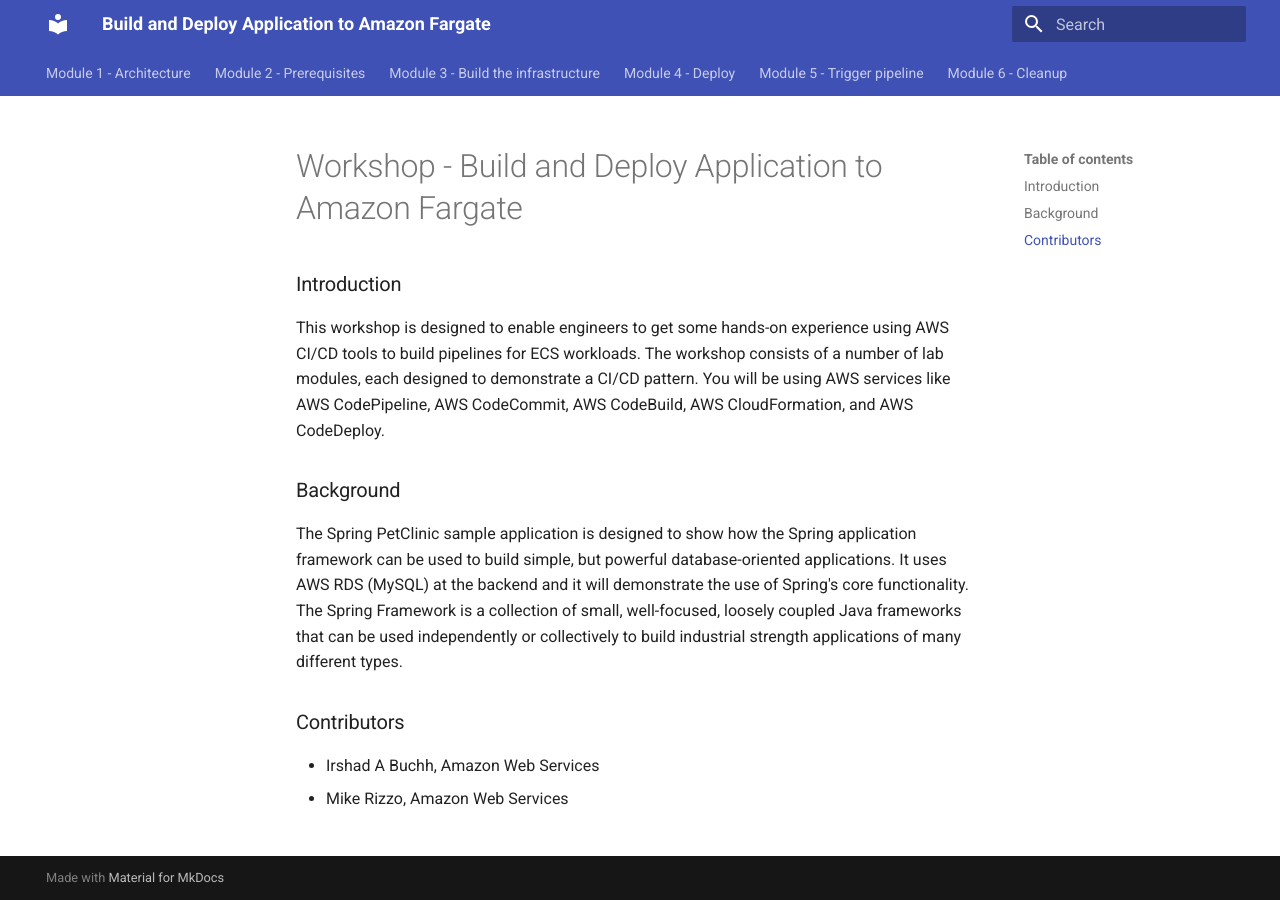
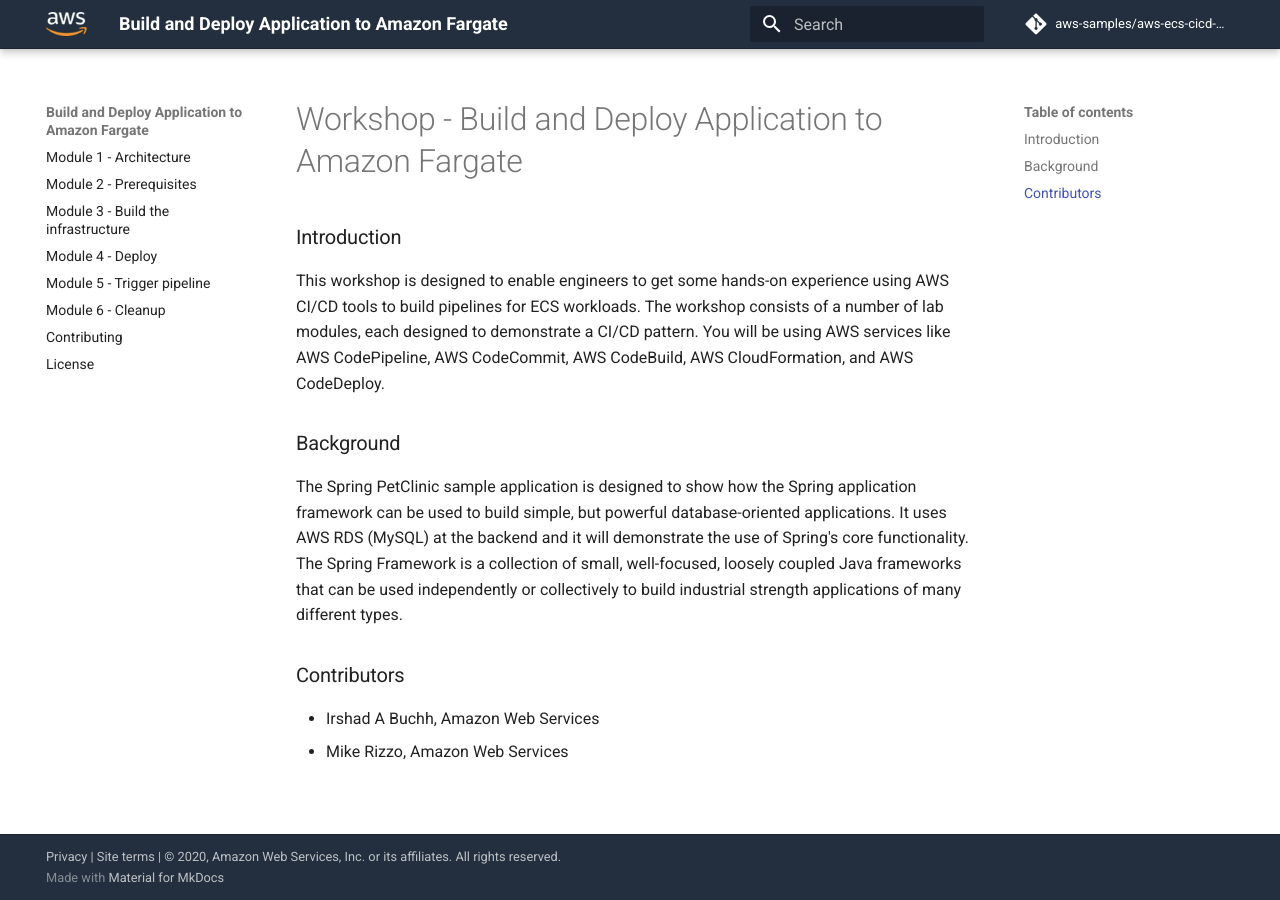
Before and after one commit to aws-samples/aws-ecs-cicd-terraform, an MkDocs documentation site: the page built from docs/index.md, in a window 1280 px wide. Built offline with MkDocs 1.6.1 and Material for MkDocs 9.7.7, drawn with Linux system fonts in a browser that asks for light colours; some web fonts are replaced; comment, search, counter and statistics services are not loaded.

Commit message:
added assets folder

```diff
--- /dev/null
+++ b/docs/stylesheets/custom.css
@@ -0,0 +1,136 @@
+
+.md-header {
+    background-color: #232f3e !important;
+    border-bottom: 1px solid #1b2532 !important;
+}
+
+@media only screen and (max-width: 76.1875em) {
+
+    html .md-nav--primary .md-nav__title--site {
+        background-color: #232f3e !important;
+        border-bottom: 1px solid #1b2532 !important;
+    }
+
+    .md-nav__source {
+        background-color: #1f4e79 !important;
+    }
+
+    html .md-nav--primary .md-nav__title {
+        background-color: #232f3e !important;
+        border-bottom: 1px solid #1b2532 !important;
+        color: #ffffff;
+    }
+
+    html .md-nav--primary .md-nav__title::before {
+        color: #ffffff;
+    }
+
+}
+
+.md-tabs__link {
+    font-weight: bold !important;
+    font-size: .8rem !important;
+}
+
+.md-header-nav__source {
+    margin-left: 0;
+}
+
+/* Language Drop Down */
+.md-header-nav__lang {
+    display: block;
+    width: 2rem;
+    margin-left: .5rem;
+    margin-right: .2rem;
+    padding-right: .6rem;
+}
+
+.md-lang-drop {
+    line-height: 2.6rem;
+    padding: 0 0.5rem;
+    font-size: 1.2rem;
+    width: 1px
+}
+
+.md-lang-dropbtn {
+    color: white;
+    border: none;
+    cursor: pointer;
+    font-weight: bold;
+}
+
+.md-lang-dropbtn:hover, .md-lang-dropbtn:focus {
+    color: #f8991d;
+}
+
+.md-dropdown-content {
+    display: none;
+    width: 100%;
+    background-color: #f1f1f1;
+    box-shadow: 0px 8px 16px 0px rgba(0,0,0,0.2);
+    z-index: 1;
+    overflow: auto;
+}
+
+.md-dropdown-content a {
+    color: black;
+    padding: 0px 10px;
+    text-decoration: none;
+    display: block;
+    line-height: 3rem;
+    font-weight: bold;
+    font-size: 1.3rem;
+  }
+
+.md-dropdown-content a:hover {
+    color: #f8991d;
+}
+
+.show {
+    display:block;
+}
+
+/* Second Navigation */
+
+.md-tabs {
+    background-image: url(../assets/images/second-nav-blue.png);
+    background-color: #1f4e79 !important;
+}
+
+.md-tabs__item {
+    margin-right: 15px;
+}
+
+.md-content__button {
+    display: none;
+}
+
+.md-typeset table:not([class]) th {
+    min-width: 15rem;
+    background-color: #6c6c6c !important;
+    font-size: medium;
+}
+
+.md-typeset table:not([class]) td {
+    vertical-align: middle;
+}
+
+.table {
+    font-size: medium;
+}
+
+.md-header-nav__button.md-logo img, .md-header-nav__button.md-logo svg {
+    width: 40px
+}
+
+/* Footer */
+
+.md-footer-nav {
+    background-image: url(../assets/images/second-nav-blue.png);
+    background-color: #1f4e79 !important;
+}
+
+.md-footer-meta {
+    background-color: #232f3e !important;
+    border-top: 1px solid #1b2532 !important;
+}
--- a/mkdocs.yml
+++ b/mkdocs.yml
@@ -1,4 +1,26 @@
+# Project information
+
 site_name: Build and Deploy Application to Amazon Fargate
+site_short_name: DevOps Pipelines
+site_author: 'irsbuchh@amazon.com'
+
+# Repository
+repo_name: 'aws-samples/aws-ecs-cicd-terraform'
+repo_url: 'https://github.com/aws-samples/aws-ecs-cicd-terraform'
+
+# Copyright
+copyright: '<a href="https://aws.amazon.com/privacy/" target="_blank">Privacy</a> | <a href="https://aws.amazon.com/terms/" target="_blank">Site terms</a> | &copy; 2020, Amazon Web Services, Inc. or its affiliates. All rights reserved.'
+
+# Configuration
+theme:
+  name: 'material'
+  logo: 'assets/images/aws_smile_logo.png'
+  favicon: 'assets/images/aws-favicon.ico'
+
+# Customization
+extra_css:
+  - 'stylesheets/custom.css'
+
 nav:
   - Module 1 - Architecture: architecture.md
   - Module 2 - Prerequisites: prerequisites.md
@@ -6,36 +28,11 @@
   - Module 4 - Deploy: deploy.md
   - Module 5 - Trigger pipeline: pipeline.md
   - Module 6 - Cleanup: cleanup.md
-theme:
-  name: 'material'
-  palette:
-    primary: 'indigo'
-    accent: 'indigo'
-  font:
-     text: 'Roboto'
-     code: 'Consolas'
-  feature:
-    tabs: true
-# Customizations
+  - Contributing: 'contribute.md'
+  - License: 'license.md'
+
+# Extensions
 markdown_extensions:
   - admonition
   - codehilite
-  - attr_list
-  - pymdownx.arithmatex
-  - pymdownx.betterem:
-      smart_enable: all
-  - pymdownx.caret
-  - pymdownx.critic
   - pymdownx.details
-  - pymdownx.emoji:
-      emoji_generator: !!python/name:pymdownx.emoji.to_svg
-  - pymdownx.inlinehilite
-  - pymdownx.magiclink
-  - pymdownx.mark
-  - pymdownx.smartsymbols
-  - pymdownx.superfences
-  - pymdownx.tasklist:
-      custom_checkbox: true
-  - pymdownx.tilde
-  - toc:
-      permalink: true
```
Also changed, not shown: docs/contribute.md (added, +61 -0 lines), docs/license.md (added, +18 -0 lines), docs/assets/images/aws-favicon.ico (added), docs/assets/images/aws_smile_logo.png (added), docs/assets/images/second-nav-blue.png (added).
